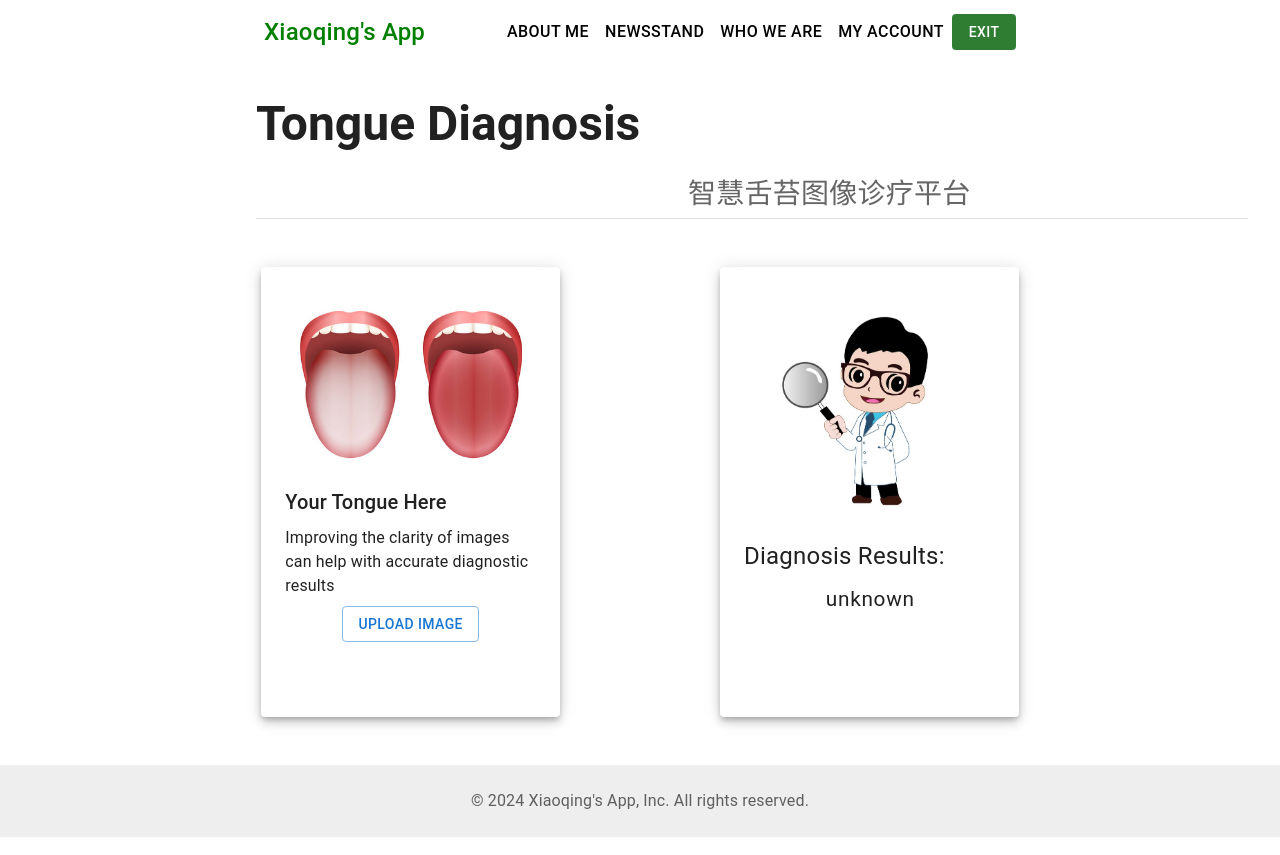
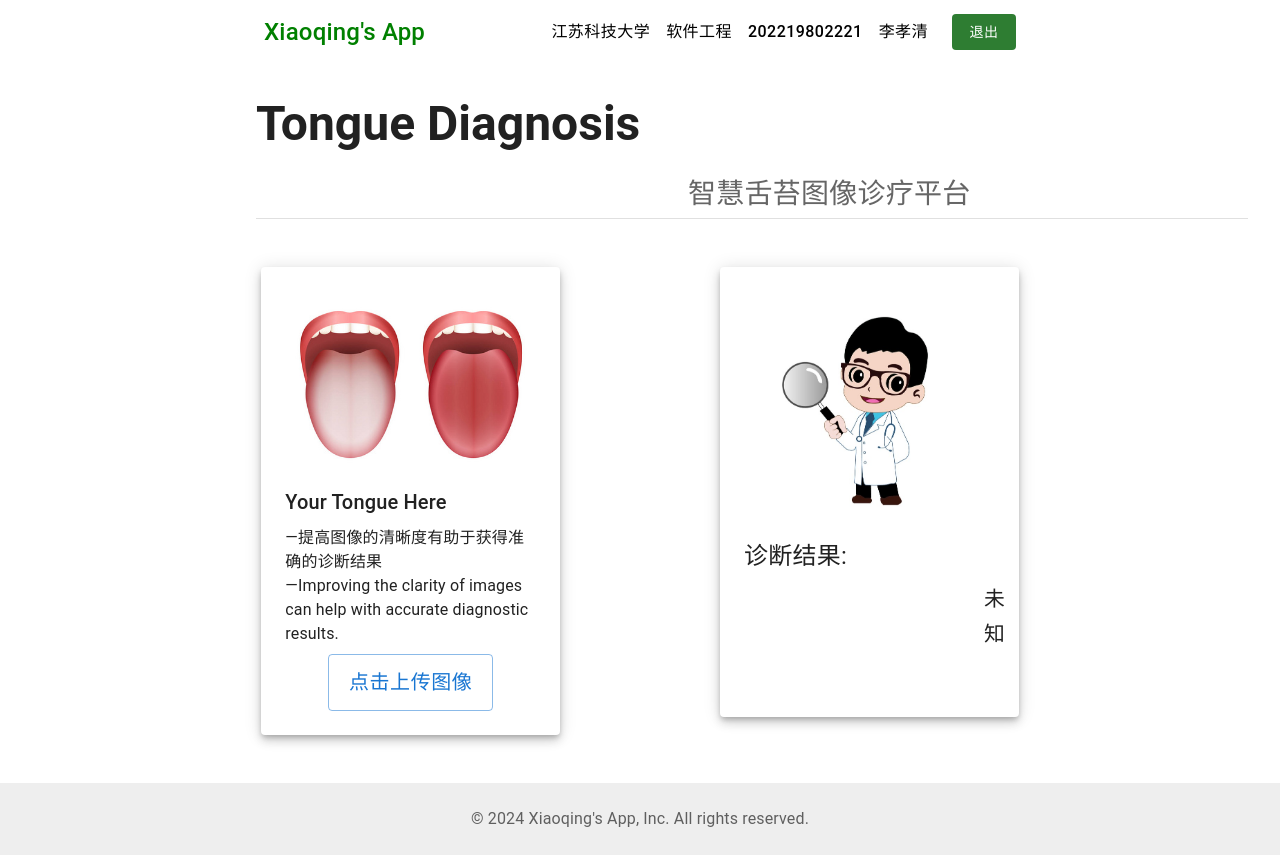
Before and after one commit to XiaoqingLi21/Medical-diagnosis-frontend, a React (Create React App) app: page / in a window 1280 px wide. Built offline with nearby package versions, Linux system fonts and the light colour scheme.

Commit message:
modify frontend

```diff
--- a/src/components/ImageUpload.tsx
+++ b/src/components/ImageUpload.tsx
@@ -66,8 +66,9 @@ const ImageUpload: React.FC<ImageUploadProps> = ({ setUploadedImageUrl, setUploa
         variant="outlined"
         component="span"
         onClick={() => fileInputRef.current?.click()}
+        style={{ fontSize: "20px", padding: "10px 20px" }} // 调整字体大小和内边距
       >
-        Upload Image
+        点击上传图像
       </Button>
       {error && <Alert severity="error">{error}</Alert>}
     </Box>
--- a/src/components/NavBar.tsx
+++ b/src/components/NavBar.tsx
@@ -10,10 +10,10 @@ const NavBar: React.FC = () => {
         <Typography variant="h6" component="div" sx={{ flexGrow: 1, ml: 30, color: 'green' , fontSize: '1.5rem'}}>
           Xiaoqing's App
         </Typography>
-        <Button color="inherit" sx={{ color: 'black' , fontSize: '1rem'}}>About me</Button>
-        <Button color="inherit" sx={{ color: 'black' , fontSize: '1rem'}}>Newsstand</Button>
-        <Button color="inherit" sx={{ color: 'black' , fontSize: '1rem'}}>Who we are</Button>
-        <Button color="inherit" sx={{ color: 'black' , fontSize: '1rem'}}>My account</Button>
+        <Button color="inherit" sx={{ color: 'black' , fontSize: '1rem'}}>江苏科技大学</Button>
+        <Button color="inherit" sx={{ color: 'black' , fontSize: '1rem'}}>软件工程</Button>
+        <Button color="inherit" sx={{ color: 'black' , fontSize: '1rem'}}>202219802221</Button>
+        <Button color="inherit" sx={{ color: 'black' , fontSize: '1rem'}}>李孝清</Button>
         <Button
           color="inherit"
           sx={{
@@ -23,10 +23,11 @@ const NavBar: React.FC = () => {
               fontSize: '1.5rem'
             },
             color: 'white', // 按钮文字颜色
-            marginRight: 30 // 右边距
+            marginRight: 30, // 右边距
+            marginLeft: 2 // 左边距
           }}
         >
-          Exit
+          退出
         </Button>
       </Toolbar>
     </AppBar>
--- a/src/pages/HomePage.tsx
+++ b/src/pages/HomePage.tsx
@@ -49,7 +49,11 @@ const HomePage: React.FC = () => {
                 )}
               </Box>
               <Typography variant="h6" sx={{ mt: 1, alignSelf: 'flex-start' }}>Your Tongue Here</Typography>
-              <Typography sx={{ my: 1, alignSelf: 'flex-start' }}>Improving the clarity of images can help with accurate diagnostic results</Typography>
+              <Typography sx={{ my: 1, alignSelf: 'flex-start' }}>
+                 —提高图像的清晰度有助于获得准确的诊断结果<br />
+                 —Improving the clarity of images can help with accurate diagnostic results.
+              </Typography>
+
 
               <ImageUpload setUploadedImageUrl={setUploadedImageUrl} setUploadedDoctorImageUrl={setUploadedDoctorImageUrl} />
             </Paper>
@@ -64,9 +68,9 @@ const HomePage: React.FC = () => {
               <Box sx={{ width: '100%', alignSelf: 'center' }}>
                 <img src={uploadedDoctorImageUrl} alt="Doctor" style={{ maxWidth: '100%', height: 'auto' }} />
               </Box>
-              <Typography sx={{ mt: 0, alignSelf: 'flex-start', fontSize: '1.5rem' }}> Diagnosis Results:</Typography>
-              <Typography variant="caption" sx={{ mt: 1, fontSize: '1.3rem', marginLeft: 'auto', mr: 10 }}>
-                unknown
+              <Typography sx={{ mt: 0, alignSelf: 'flex-start', fontSize: '1.5rem' }}> 诊断结果:</Typography>
+              <Typography variant="caption" sx={{ mt: 1, fontSize: '1.3rem', marginLeft: 30, mr: 10 }}>
+                未知
               </Typography>
             </Paper>
           </Grid>
```
